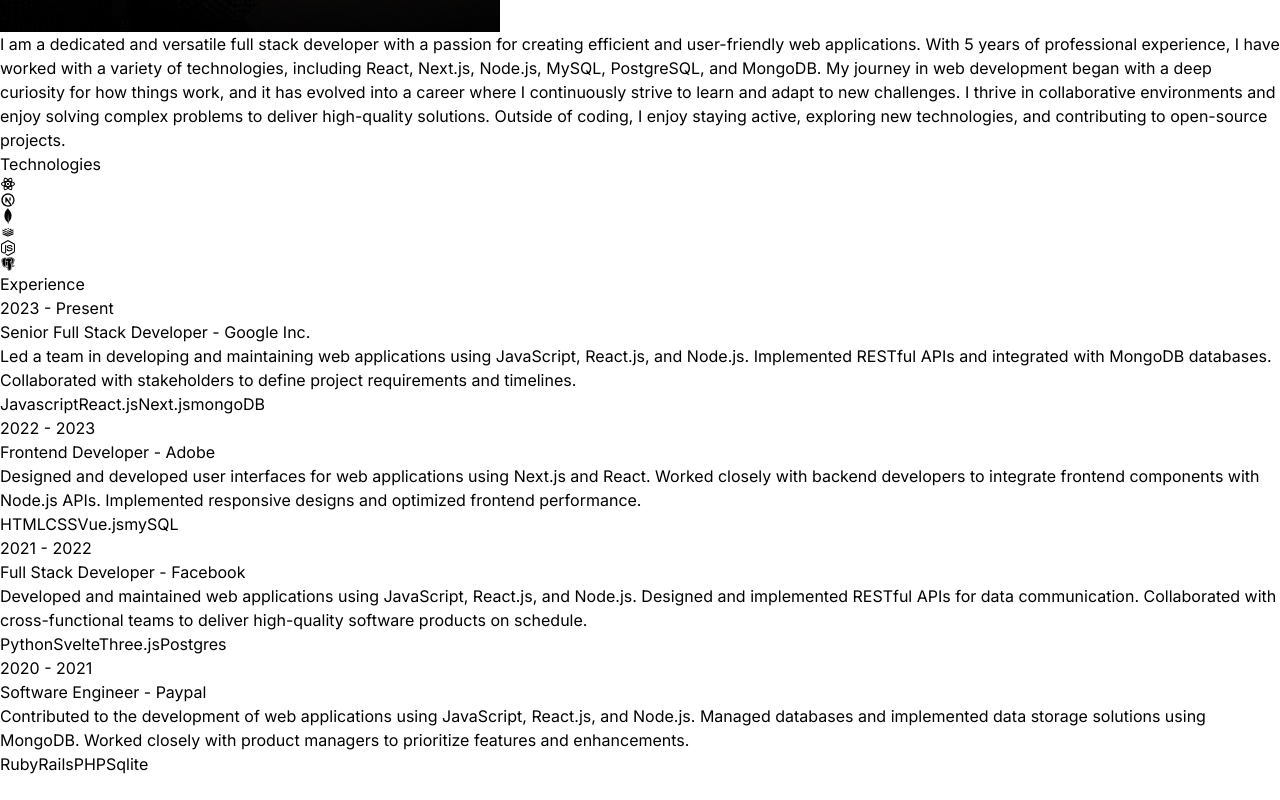
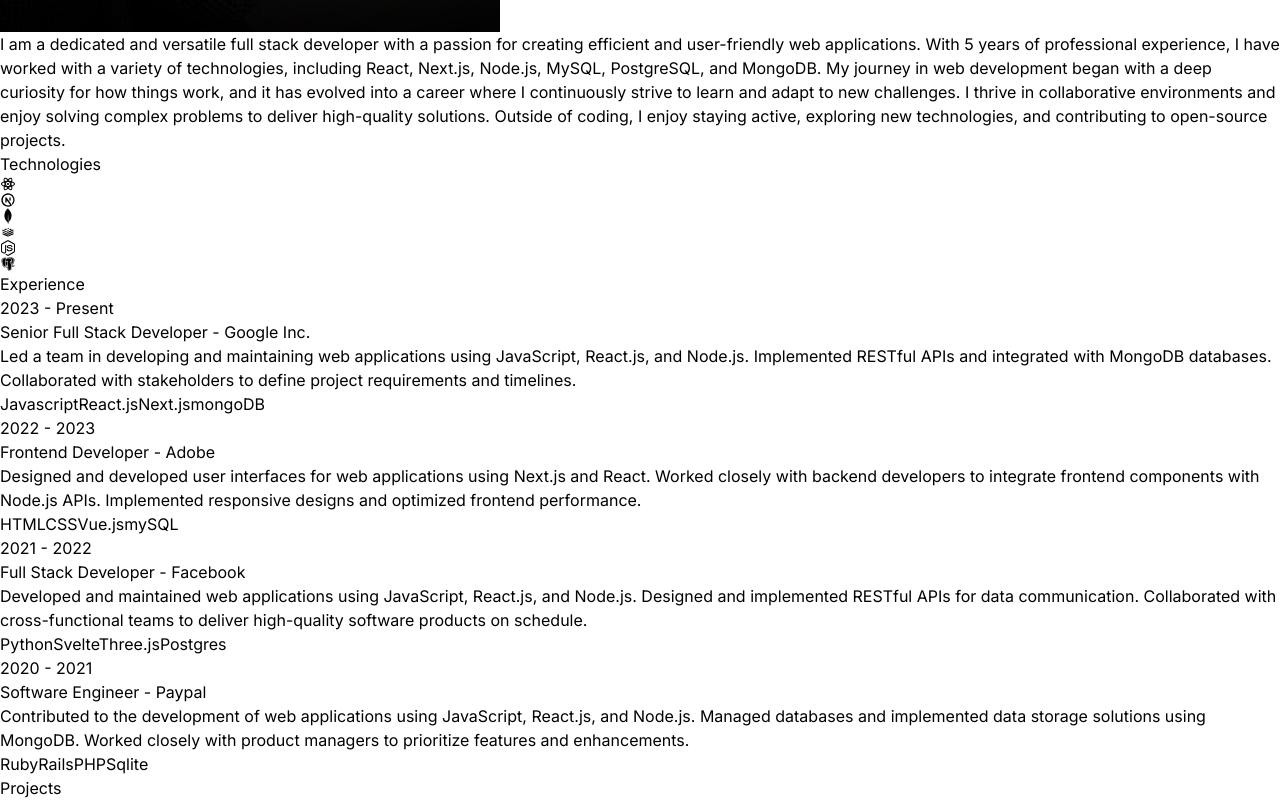
Before and after one commit to muyeen-khan/portfolio-with-react-tailwind, a React (Vite) app: page / in a window 1280 px wide. Shown: the part 1262-2062 px from the top of the page. Before the commit the page ends 2038 px from the top, so only its background shows below. Built offline with nearby package versions, Linux system fonts and the light colour scheme.

Commit message:
running project

```diff
--- a/src/App.jsx
+++ b/src/App.jsx
@@ -2,6 +2,7 @@
 import Experience from "./components/Experience.jsx";
 import Hero from "./components/Hero.jsx";
 import Navbar from "./components/Navbar.jsx";
+import Projects from "./components/Projects.jsx";
 import Technologies from "./components/Technologies.jsx";
 
 function App() {
@@ -17,6 +18,7 @@
         <About />
         <Technologies />
         <Experience />
+        <Projects />
       </div>
     </div>
   );
--- /dev/null
+++ b/src/components/Projects.jsx
@@ -0,0 +1,9 @@
+function Projects() {
+  return (
+    <div className="border-b border-neutral-900 pb-4">
+      <h2 className="text-4xl my-20 text-center">Projects</h2>
+    </div>
+  );
+}
+
+export default Projects;
```
